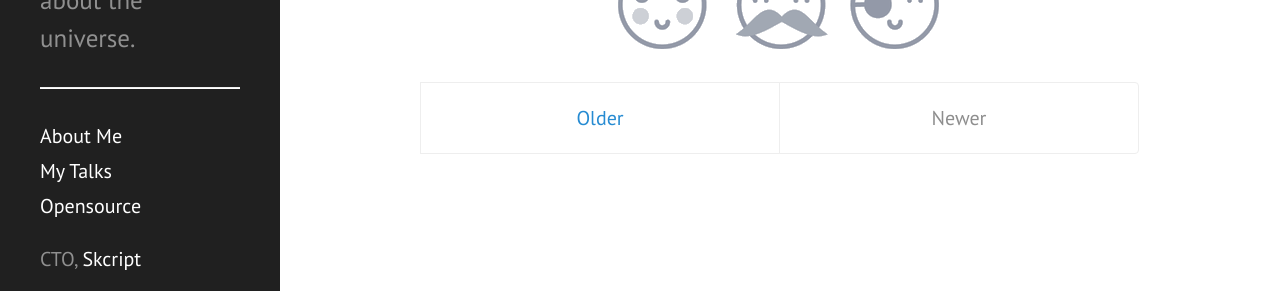
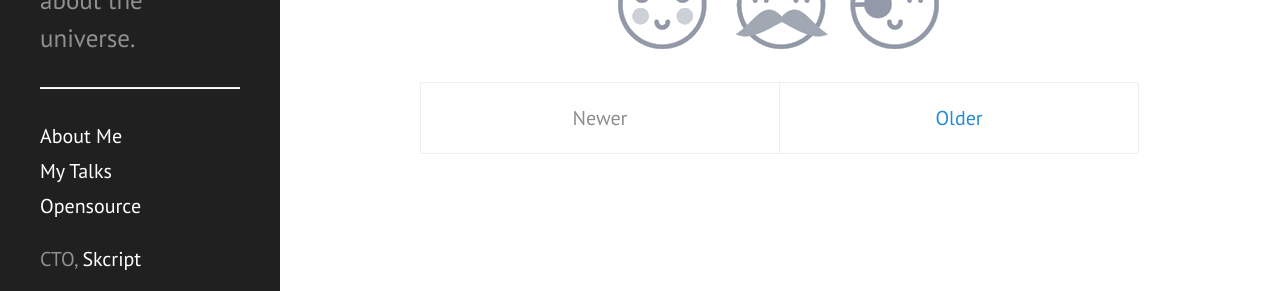
Before and after one commit to swaathi/swaathi.github.io, a Jekyll site: the page built from index.html, in a window 1280 px wide and 900 px high, scrolled down 1703 px. Shown: the part 606-897 px from the top of the window. Built offline with Jekyll 4.4.1, drawn with Linux system fonts in a browser that asks for light colours; the list of posts is cut into pages by our own code.

Commit message:
Update index.html

```diff
--- a/index.html
+++ b/index.html
@@ -50,11 +50,6 @@ title: Home
   <center>
     <img src="/public/smile.png" class="img" alt="smile" />
   </center>
-  {% if paginator.next_page %}
-    <a class="pagination-item older" href="/page{{paginator.next_page}}">Older</a>
-  {% else %}
-    <span class="pagination-item older">Older</span>
-  {% endif %}
   {% if paginator.previous_page %}
     {% if paginator.page == 2 %}
       <a class="pagination-item newer" href="/">Newer</a>
@@ -64,4 +59,9 @@ title: Home
   {% else %}
     <span class="pagination-item newer">Newer</span>
   {% endif %}
+  {% if paginator.next_page %}
+    <a class="pagination-item older" href="/page{{paginator.next_page}}">Older</a>
+  {% else %}
+    <span class="pagination-item older">Older</span>
+  {% endif %}
 </div>
```
